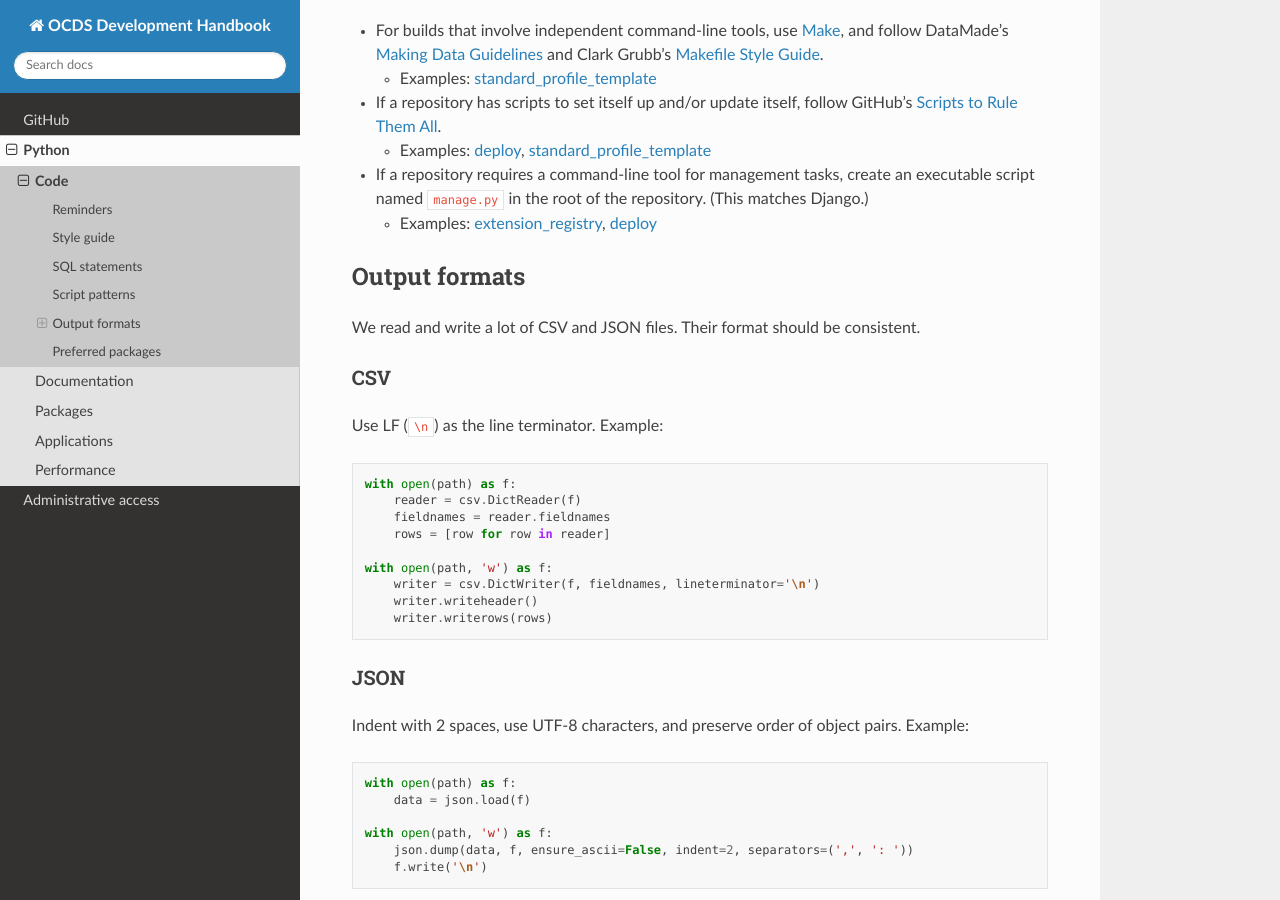
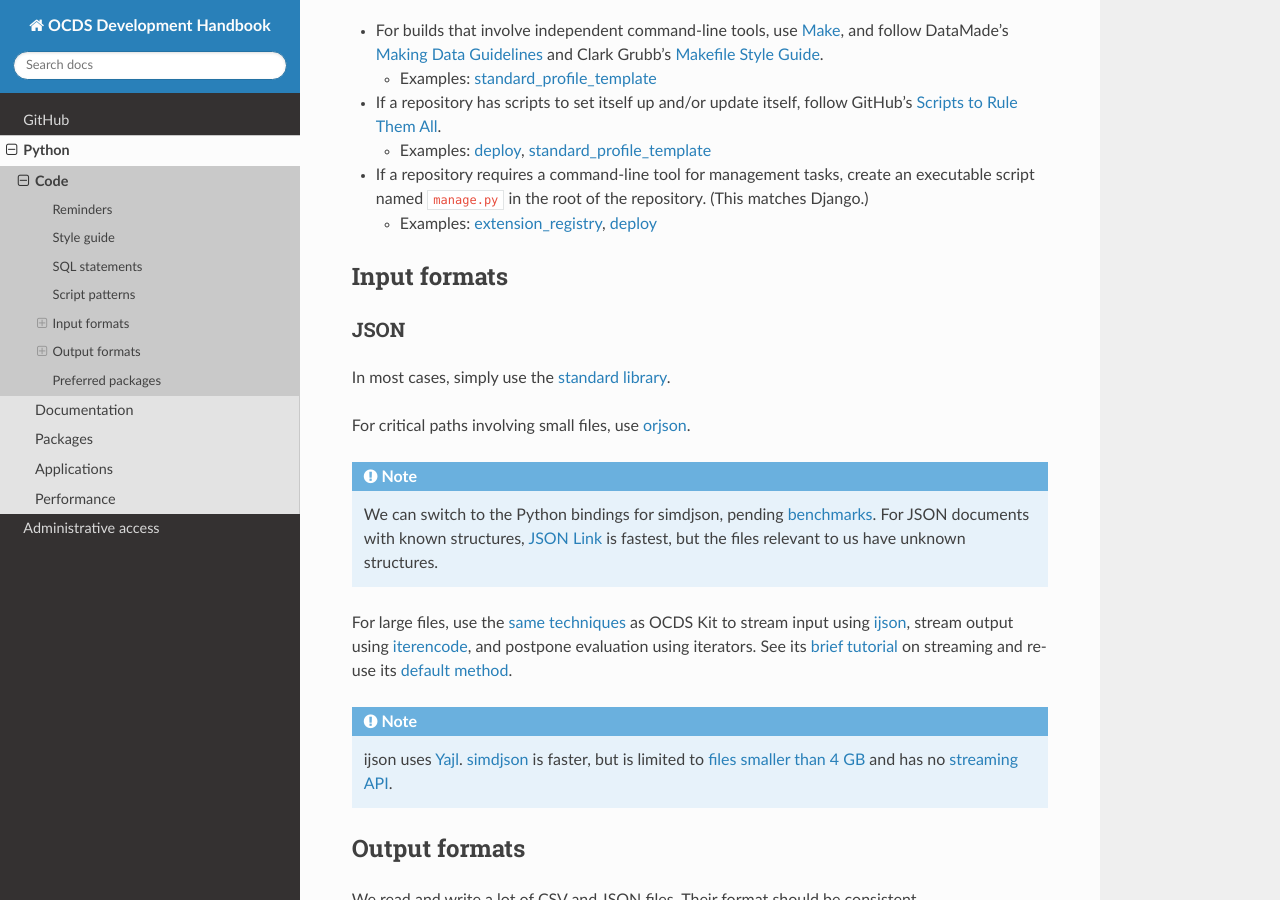
Before and after one commit to open-contracting/software-development-handbook, a Sphinx documentation site: the page built from docs/python/code.rst, in a window 1280 px wide and 900 px high, scrolled down 2562 px. Built offline with Sphinx 7.4.7 and the Read the Docs theme 2.0.0, drawn with Linux system fonts in a browser that asks for light colours.

Commit message:
Add section on input formats

```diff
--- a/docs/python/code.rst
+++ b/docs/python/code.rst
@@ -134,6 +134,26 @@ Script patterns
 
    - Examples: `extension_registry <https://github.com/open-contracting/extension_registry/blob/master/manage.py>`__, `deploy <https://github.com/open-contracting/deploy/blob/master/manage.py>`__
 
+Input formats
+-------------
+
+JSON
+~~~~
+
+In most cases, simply use the `standard library <https://docs.python.org/3/library/json.html>`__.
+
+For critical paths involving small files, use `orjson <https://pypi.org/project/orjson/>`__.
+
+.. note::
+
+   We can switch to the Python bindings for simdjson, pending `benchmarks <https://github.com/TkTech/pysimdjson/issues/42>`__. For JSON documents with known structures, `JSON Link <https://github.com/beached/daw_json_link>`__ is fastest, but the files relevant to us have unknown structures.
+
+For large files, use the `same techniques <https://ocdskit.readthedocs.io/en/latest/contributing.html#streaming>`__ as OCDS Kit to stream input using `ijson <https://pypi.org/project/ijson/>`__, stream output using `iterencode <https://docs.python.org/3/library/json.html#json.JSONEncoder.iterencode>`__, and postpone evaluation using iterators. See its `brief tutorial <https://ocdskit.readthedocs.io/en/latest/library.html#working-with-streams>`__ on streaming and re-use its `default method <https://ocdskit.readthedocs.io/en/latest/_modules/ocdskit/util.html>`__.
+
+.. note::
+
+   ijson uses `Yajl <http://lloyd.github.io/yajl/>`__. `simdjson <https://simdjson.org>`__ is faster, but is limited to `files smaller than 4 GB <https://github.com/simdjson/simdjson/blob/master/doc/basics.md#newline-delimited-json-ndjson-and-json-lines>`__ and has no `streaming API <https://github.com/simdjson/simdjson/issues/31>`__.
+
 Output formats
 --------------
 
```
